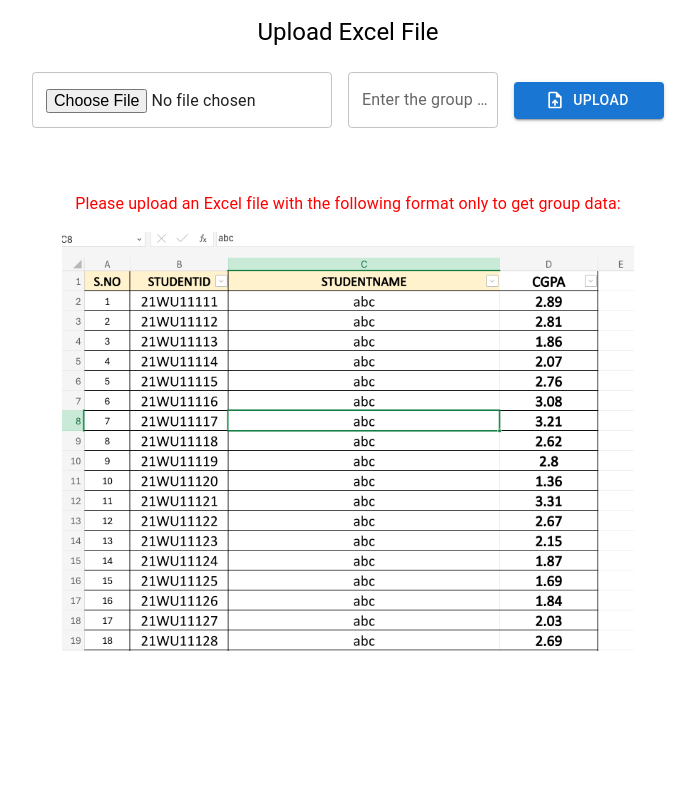
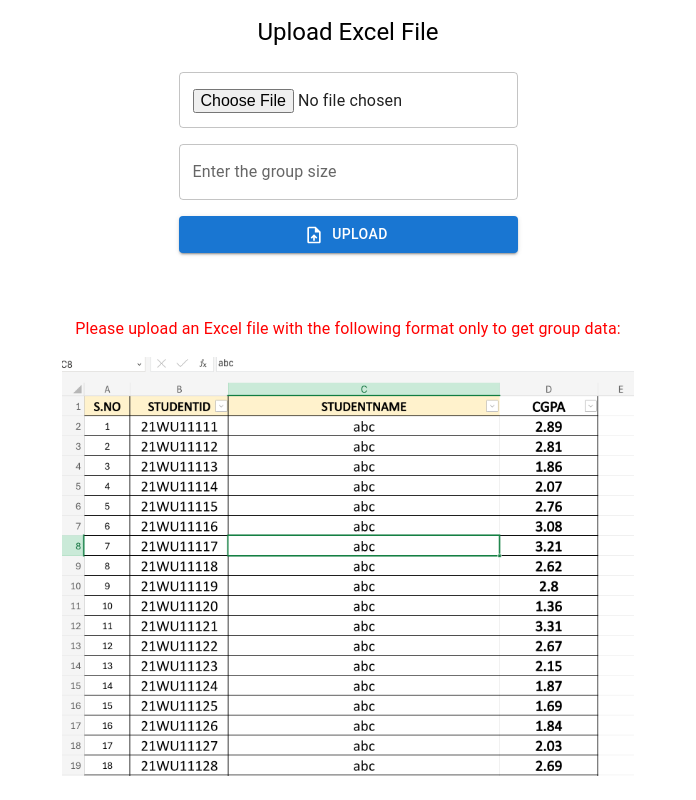
Before and after one commit to apparao7218/group-part, a React (Create React App) app in the folder frontend/: page / in a window 1280 px wide. Shown: the whole page, without its empty margins (292-988 px from the left). Built offline with nearby package versions, Linux system fonts and the light colour scheme.

Commit message:
small update

```diff
--- a/frontend/src/pages/home/home.js
+++ b/frontend/src/pages/home/home.js
@@ -118,16 +118,13 @@ const Home = () => {
             width: "100vw",
             overflow: "hidden",
             padding: 2,
-            // border: '1px solid black'
         }}>
             <Box
                 display="flex"
                 flexDirection="column"
                 alignItems="center"
                 justifyContent="center"
-                // border = '1px solid black'
                 width='100%'
-            // sx={{ width: '100%', marginBottom: 2 }}
             >
                 <Typography variant="h5" component="h1" gutterBottom>
                     Upload Excel File
@@ -137,17 +134,14 @@ const Home = () => {
                     flexDirection="column"
                     alignItems="center"
                     justifyContent="center"
-                    // border = '1px solid black'
-                    // width='100%'
                     sx={{ gap: 2 }}
                 >
                     <Box
                         display="flex"
-                        flexDirection="row"
+                        flexDirection="column"
                         justifyContent='center'
-                        alignItems="center"
-                        // border = '1px solid black'
-                        width='100%'
+                        alignItems="stretch"
+                        // width='100%'
                         sx={{ gap: 2, padding: 2, borderRadius: 1 }}
                     >
                         <TextField
@@ -159,7 +153,6 @@ const Home = () => {
                             error={!!fileError}
                             helperText={fileError}
                             // fullWidth
-                            sx={{ maxWidth: 300 }}
                         />
                         <TextField
                             label="Enter the group size"
@@ -171,7 +164,6 @@ const Home = () => {
                             error={!!groupSizeError}
                             helperText={groupSizeError}
                             fullWidth
-                            sx={{ maxWidth: 150 }}
                         />
                         <Button
                             variant="contained"
@@ -179,14 +171,13 @@ const Home = () => {
                             startIcon={<UploadFileIcon />}
                             onClick={handleUpload}
                             fullWidth
-                            sx={{ maxWidth: 150 }}
                         >
                             Upload
                         </Button>
                     </Box>
                     {!isFileUploaded && (
                         <Box
-                            sx={{ width: '100%', marginTop: 2, textAlign: 'center',  padding: 2, borderRadius: 1 }}
+                            sx={{ width: '100%', marginTop: 2, textAlign: 'center', padding: 2, borderRadius: 1 }}
                         >
                             <Typography variant="body1" color='red' sx={{ mb: 2 }}>
                                 Please upload an Excel file with the following format only to get group data:
@@ -254,7 +245,7 @@ const Home = () => {
                                 variant="contained"
                                 color="primary"
                                 onClick={downloadPDF}
-                                sx={{ marginTop: 2 }}
+                                sx={{ marginTop: 2, width: '100%', maxWidth: 300 }}
                             >
                                 Download PDF
                             </Button>
```
